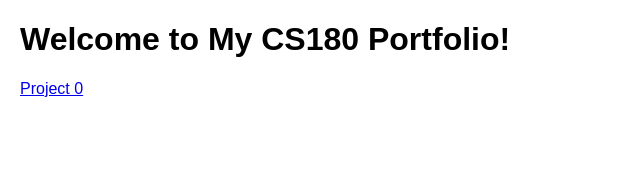
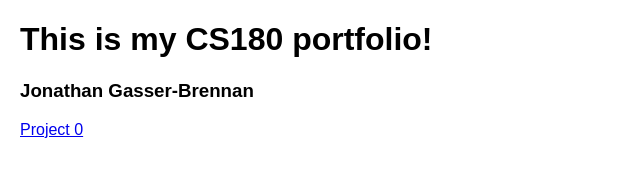
Before and after one commit to johnnybrotha/johnnybrotha.github.io, a plain HTML site: page index.html in a window 1280 px wide. Shown: the whole page, without its empty margins (0-640 px from the left). Drawn offline with Linux system fonts and the light colour scheme.

Commit message:
fixed proj0

```diff
--- a/index.html
+++ b/index.html
@@ -10,7 +10,8 @@
     </style>
 </head>
 <body>
-    <h1>Welcome to My CS180 Portfolio!</h1>
+    <h1>This is my CS180 portfolio!</h1>
+    <h3>Jonathan Gasser-Brennan</h3>
     <a href="./0/index.html">Project 0</a>
 </body>
 </html>
```
